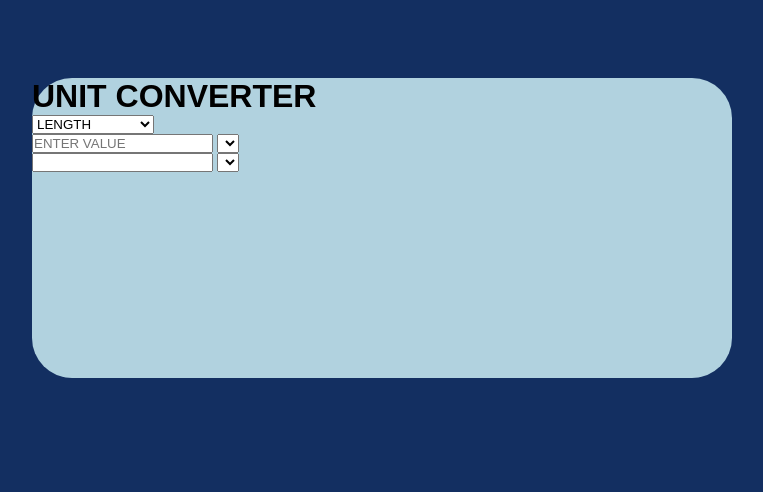
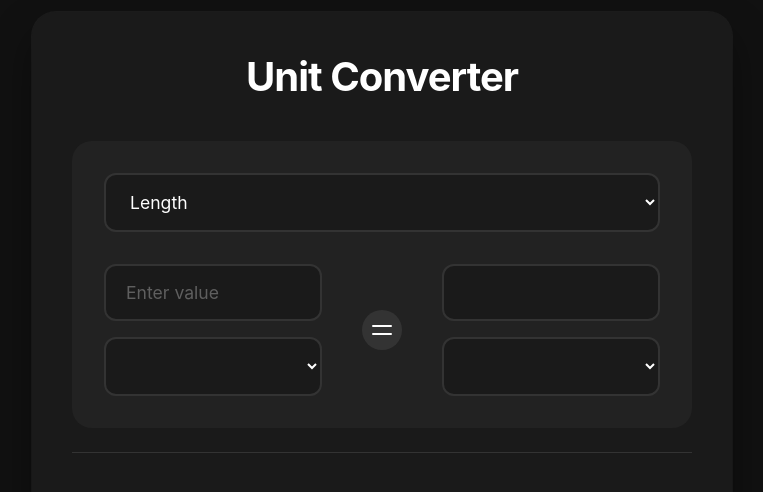
Before and after one commit to AnkitSoni03/Treue-Technology-Task-3-Unit-Conversion-, a plain HTML site: page index.html in a window 1280 px wide. Shown: the part 132-624 px from the top of the page, without its empty margins (258-1021 px from the left). Drawn offline with Linux system fonts and the light colour scheme.

Commit message:
Update style.css

```diff
--- a/style.css
+++ b/style.css
@@ -1,62 +1,148 @@
-*{
+* {
     margin: 0;
     padding: 0;
     box-sizing: border-box;
-    font-family: "Poppins", sans-serif;
-    text-transform: uppercase;
-
+    font-family: 'Inter', system-ui, -apple-system, sans-serif;
 }
 
-label{
-    text-transform: capitalize;
-    font-weight: 600;
-
-}
-
-h1#heading{
-    text-align: center;
-    margin-top: 50px;
-    color: #000000;
-    font-family: 'Times New Roman', Times, serif;
-}
-
-body{
-    width: 100%;
-    height: 90vh;
+body {
+    min-height: 100vh;
     display: flex;
     align-items: center;
     justify-content: center;
-    background-color: #132f61;
+    background: #111111;
+    padding: 20px;
+    color: #ffffff;
 }
 
-.container{
-    width: 700px;
-    height: 300px;
-    background-color: #b1d2df;
-    border-radius: 40px;
+.container {
+    width: 100%;
+    max-width: 700px;
+    background: #1a1a1a;
+    border-radius: 24px;
+    padding: 2.5rem;
+    box-shadow:
+        0 20px 40px rgba(0, 0, 0, 0.4),
+        0 0 0 1px rgba(255, 255, 255, 0.05);
 }
 
-#content{
-    margin: 15px auto 0px auto;
-    width: 85%;
+h1 {
+    color: #ffffff;
+    font-size: 2.5rem;
+    font-weight: 700;
     text-align: center;
-    background-color: #36abd9;
-    box-shadow: 0px 10px 10px rgba(0, 0, 0, 0.3);
-    padding: 20px;
-    border-radius: 40px;
+    margin-bottom: 2.5rem;
+    letter-spacing: -1px;
 }
 
-.container1{
-    display: inline-block;
+.converter-container {
+    background: #222222;
+    border-radius: 20px;
+    padding: 2rem;
+    margin-bottom: 1.5rem;
 }
 
-.container2{
-    padding: 5px 10pc;
-    margin: 10px;
-    font-weight: 600;
-    font-size: 30px;
-    width: 200px;
+.unit-selector {
+    margin-bottom: 2rem;
     text-align: center;
-    border-radius: 10px;
+}
 
+.conversion-section {
+    display: flex;
+    align-items: center;
+    justify-content: space-between;
+    gap: 1.5rem;
 }
+
+.input-group {
+    flex: 1;
+    display: flex;
+    flex-direction: column;
+    gap: 1rem;
+}
+
+input, .dropdown {
+    width: 100%;
+    padding: 1rem 1.25rem;
+    font-size: 1.1rem;
+    border: 2px solid #333;
+    border-radius: 12px;
+    background: #1a1a1a;
+    color: #ffffff;
+    transition: all 0.3s ease;
+}
+
+input:focus, .dropdown:focus {
+    outline: none;
+    border-color: #ffffff;
+    box-shadow: 0 0 0 1px rgba(255, 255, 255, 0.1);
+    background: #2a2a2a;
+}
+
+input:hover, .dropdown:hover {
+    border-color: #444;
+    background: #2a2a2a;
+}
+
+.equals-sign {
+    width: 40px;
+    height: 40px;
+    background: #333;
+    border-radius: 50%;
+    display: flex;
+    flex-direction: column;
+    align-items: center;
+    justify-content: center;
+    gap: 6px;
+    margin: 0 1rem;
+}
+
+.equals-line {
+    width: 20px;
+    height: 2px;
+    background: #fff;
+    border-radius: 1px;
+}
+
+.info-section {
+    text-align: center;
+    color: #888;
+    font-size: 0.9rem;
+    margin-top: 1.5rem;
+    padding: 1rem;
+    border-top: 1px solid #333;
+}
+
+/* Responsive Design */
+@media (max-width: 600px) {
+    .container {
+        padding: 1.5rem;
+    }
+
+    h1 {
+        font-size: 2rem;
+        margin-bottom: 2rem;
+    }
+
+    .conversion-section {
+        flex-direction: column;
+    }
+
+    .equals-sign {
+        margin: 1rem 0;
+    }
+}
+
+input[type="number"]::-webkit-inner-spin-button,
+input[type="number"]::-webkit-outer-spin-button {
+    -webkit-appearance: none;
+    margin: 0;
+}
+
+input[type="number"] {
+    -moz-appearance: textfield;
+}
+
+::placeholder {
+    color: rgba(255, 255, 255, 0.3);
+}
```
